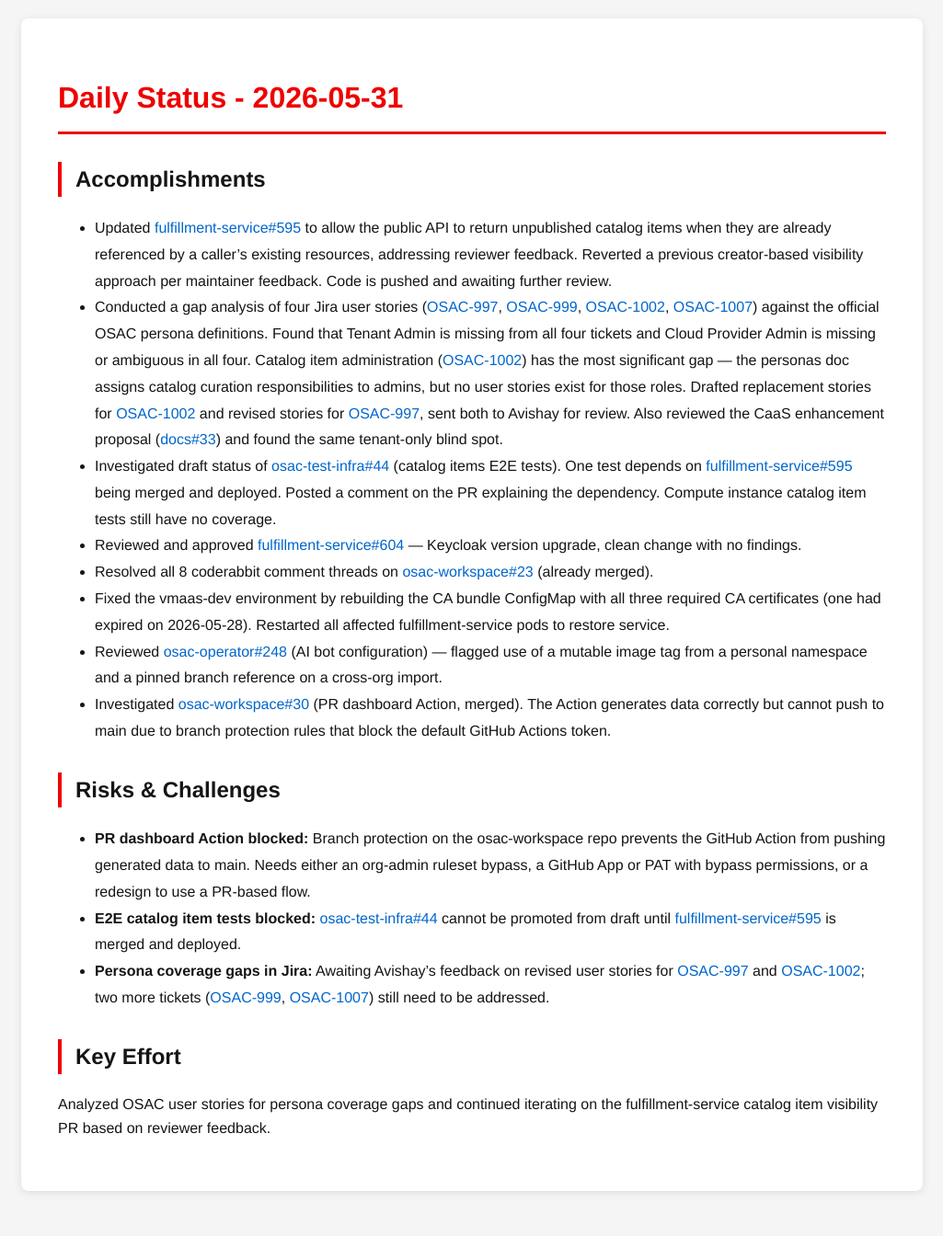
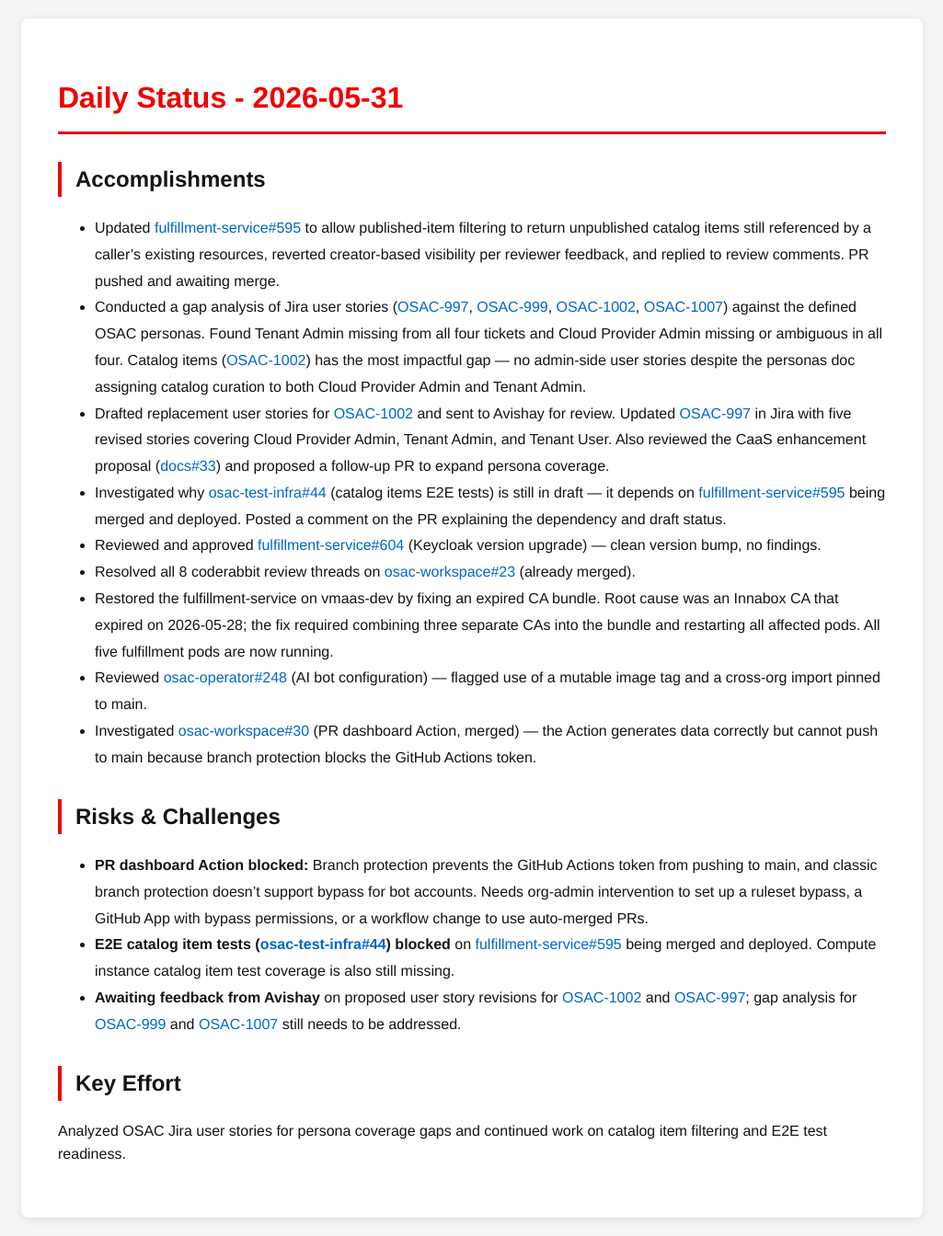
Before and after one commit to tzvatot/daily-status, a Jekyll site: the page built from 2026-05-31.md, in a window 1280 px wide. Shown: the whole page at 92% size, without its empty margins (127-1152 px from the left). Built offline with Jekyll 4.4.1, drawn with Linux system fonts in a browser that asks for light colours; before the commit the page ends 1315 px from its top, so only the background shows below that.

Commit message:
Daily status update - 2026-05-31

```diff
--- a/2026-05-31.md
+++ b/2026-05-31.md
@@ -7,19 +7,20 @@
 # Daily Status - 2026-05-31
 
 ## Accomplishments
-- Updated [fulfillment-service#595](https://github.com/osac-project/fulfillment-service/pull/595) to allow the public API to return unpublished catalog items when they are already referenced by a caller's existing resources, addressing reviewer feedback. Reverted a previous creator-based visibility approach per maintainer feedback. Code is pushed and awaiting further review.
-- Conducted a gap analysis of four Jira user stories ([OSAC-997](https://redhat.atlassian.net/browse/OSAC-997), [OSAC-999](https://redhat.atlassian.net/browse/OSAC-999), [OSAC-1002](https://redhat.atlassian.net/browse/OSAC-1002), [OSAC-1007](https://redhat.atlassian.net/browse/OSAC-1007)) against the official OSAC persona definitions. Found that Tenant Admin is missing from all four tickets and Cloud Provider Admin is missing or ambiguous in all four. Catalog item administration ([OSAC-1002](https://redhat.atlassian.net/browse/OSAC-1002)) has the most significant gap — the personas doc assigns catalog curation responsibilities to admins, but no user stories exist for those roles. Drafted replacement stories for [OSAC-1002](https://redhat.atlassian.net/browse/OSAC-1002) and revised stories for [OSAC-997](https://redhat.atlassian.net/browse/OSAC-997), sent both to Avishay for review. Also reviewed the CaaS enhancement proposal ([docs#33](https://github.com/osac-project/docs/pull/33)) and found the same tenant-only blind spot.
-- Investigated draft status of [osac-test-infra#44](https://github.com/osac-project/osac-test-infra/pull/44) (catalog items E2E tests). One test depends on [fulfillment-service#595](https://github.com/osac-project/fulfillment-service/pull/595) being merged and deployed. Posted a comment on the PR explaining the dependency. Compute instance catalog item tests still have no coverage.
-- Reviewed and approved [fulfillment-service#604](https://github.com/osac-project/fulfillment-service/pull/604) — Keycloak version upgrade, clean change with no findings.
-- Resolved all 8 coderabbit comment threads on [osac-workspace#23](https://github.com/osac-project/osac-workspace/pull/23) (already merged).
-- Fixed the vmaas-dev environment by rebuilding the CA bundle ConfigMap with all three required CA certificates (one had expired on 2026-05-28). Restarted all affected fulfillment-service pods to restore service.
-- Reviewed [osac-operator#248](https://github.com/osac-project/osac-operator/pull/248) (AI bot configuration) — flagged use of a mutable image tag from a personal namespace and a pinned branch reference on a cross-org import.
-- Investigated [osac-workspace#30](https://github.com/osac-project/osac-workspace/pull/30) (PR dashboard Action, merged). The Action generates data correctly but cannot push to main due to branch protection rules that block the default GitHub Actions token.
+- Updated [fulfillment-service#595](https://github.com/osac-project/fulfillment-service/pull/595) to allow published-item filtering to return unpublished catalog items still referenced by a caller's existing resources, reverted creator-based visibility per reviewer feedback, and replied to review comments. PR pushed and awaiting merge.
+- Conducted a gap analysis of Jira user stories ([OSAC-997](https://redhat.atlassian.net/browse/OSAC-997), [OSAC-999](https://redhat.atlassian.net/browse/OSAC-999), [OSAC-1002](https://redhat.atlassian.net/browse/OSAC-1002), [OSAC-1007](https://redhat.atlassian.net/browse/OSAC-1007)) against the defined OSAC personas. Found Tenant Admin missing from all four tickets and Cloud Provider Admin missing or ambiguous in all four. Catalog items ([OSAC-1002](https://redhat.atlassian.net/browse/OSAC-1002)) has the most impactful gap — no admin-side user stories despite the personas doc assigning catalog curation to both Cloud Provider Admin and Tenant Admin.
+- Drafted replacement user stories for [OSAC-1002](https://redhat.atlassian.net/browse/OSAC-1002) and sent to Avishay for review. Updated [OSAC-997](https://redhat.atlassian.net/browse/OSAC-997) in Jira with five revised stories covering Cloud Provider Admin, Tenant Admin, and Tenant User. Also reviewed the CaaS enhancement proposal ([docs#33](https://github.com/osac-project/docs/pull/33)) and proposed a follow-up PR to expand persona coverage.
+- Investigated why [osac-test-infra#44](https://github.com/osac-project/osac-test-infra/pull/44) (catalog items E2E tests) is still in draft — it depends on [fulfillment-service#595](https://github.com/osac-project/fulfillment-service/pull/595) being merged and deployed. Posted a comment on the PR explaining the dependency and draft status.
+- Reviewed and approved [fulfillment-service#604](https://github.com/osac-project/fulfillment-service/pull/604) (Keycloak version upgrade) — clean version bump, no findings.
+- Resolved all 8 coderabbit review threads on [osac-workspace#23](https://github.com/osac-project/osac-workspace/pull/23) (already merged).
+- Restored the fulfillment-service on vmaas-dev by fixing an expired CA bundle. Root cause was an Innabox CA that expired on 2026-05-28; the fix required combining three separate CAs into the bundle and restarting all affected pods. All five fulfillment pods are now running.
+- Reviewed [osac-operator#248](https://github.com/osac-project/osac-operator/pull/248) (AI bot configuration) — flagged use of a mutable image tag and a cross-org import pinned to main.
+- Investigated [osac-workspace#30](https://github.com/osac-project/osac-workspace/pull/30) (PR dashboard Action, merged) — the Action generates data correctly but cannot push to main because branch protection blocks the GitHub Actions token.
 
 ## Risks & Challenges
-- **PR dashboard Action blocked:** Branch protection on the osac-workspace repo prevents the GitHub Action from pushing generated data to main. Needs either an org-admin ruleset bypass, a GitHub App or PAT with bypass permissions, or a redesign to use a PR-based flow.
-- **E2E catalog item tests blocked:** [osac-test-infra#44](https://github.com/osac-project/osac-test-infra/pull/44) cannot be promoted from draft until [fulfillment-service#595](https://github.com/osac-project/fulfillment-service/pull/595) is merged and deployed.
-- **Persona coverage gaps in Jira:** Awaiting Avishay's feedback on revised user stories for [OSAC-997](https://redhat.atlassian.net/browse/OSAC-997) and [OSAC-1002](https://redhat.atlassian.net/browse/OSAC-1002); two more tickets ([OSAC-999](https://redhat.atlassian.net/browse/OSAC-999), [OSAC-1007](https://redhat.atlassian.net/browse/OSAC-1007)) still need to be addressed.
+- **PR dashboard Action blocked:** Branch protection prevents the GitHub Actions token from pushing to main, and classic branch protection doesn't support bypass for bot accounts. Needs org-admin intervention to set up a ruleset bypass, a GitHub App with bypass permissions, or a workflow change to use auto-merged PRs.
+- **E2E catalog item tests ([osac-test-infra#44](https://github.com/osac-project/osac-test-infra/pull/44)) blocked** on [fulfillment-service#595](https://github.com/osac-project/fulfillment-service/pull/595) being merged and deployed. Compute instance catalog item test coverage is also still missing.
+- **Awaiting feedback from Avishay** on proposed user story revisions for [OSAC-1002](https://redhat.atlassian.net/browse/OSAC-1002) and [OSAC-997](https://redhat.atlassian.net/browse/OSAC-997); gap analysis for [OSAC-999](https://redhat.atlassian.net/browse/OSAC-999) and [OSAC-1007](https://redhat.atlassian.net/browse/OSAC-1007) still needs to be addressed.
 
 ## Key Effort
-Analyzed OSAC user stories for persona coverage gaps and continued iterating on the fulfillment-service catalog item visibility PR based on reviewer feedback.
+Analyzed OSAC Jira user stories for persona coverage gaps and continued work on catalog item filtering and E2E test readiness.
```
